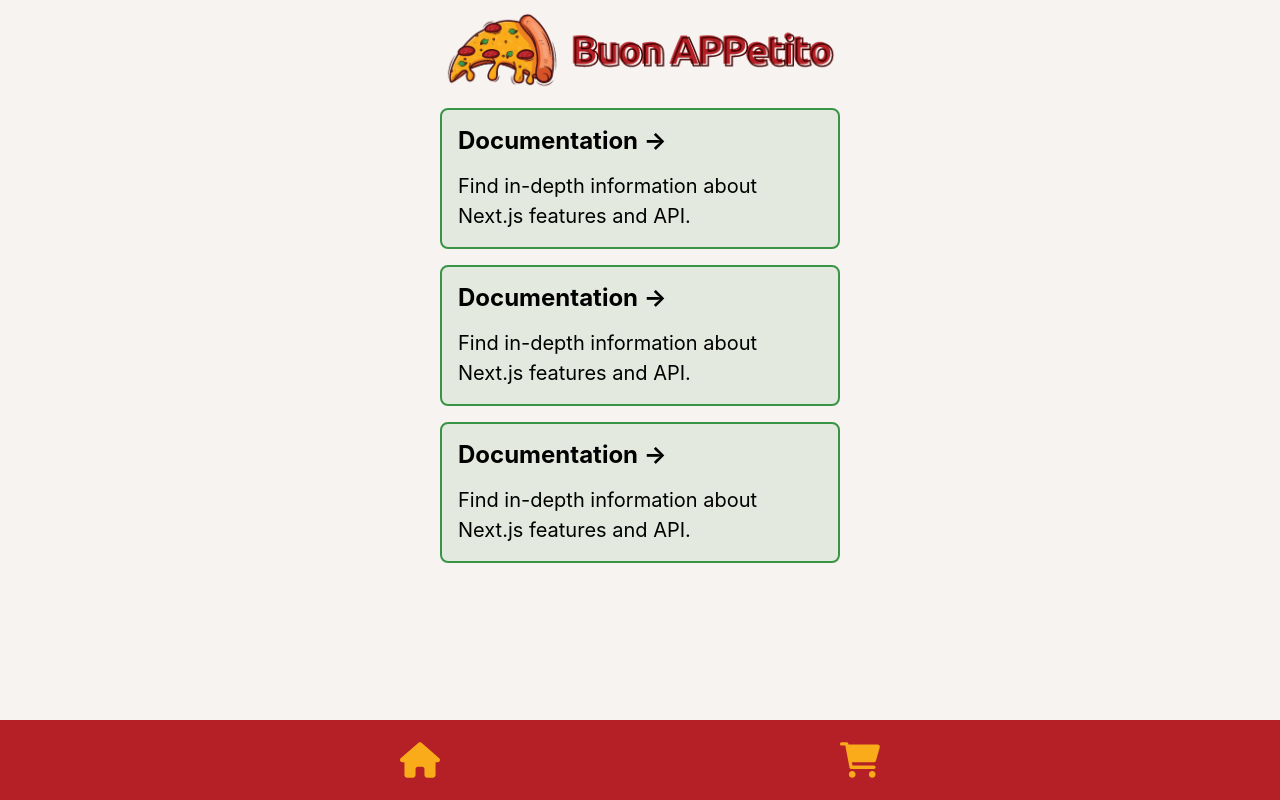
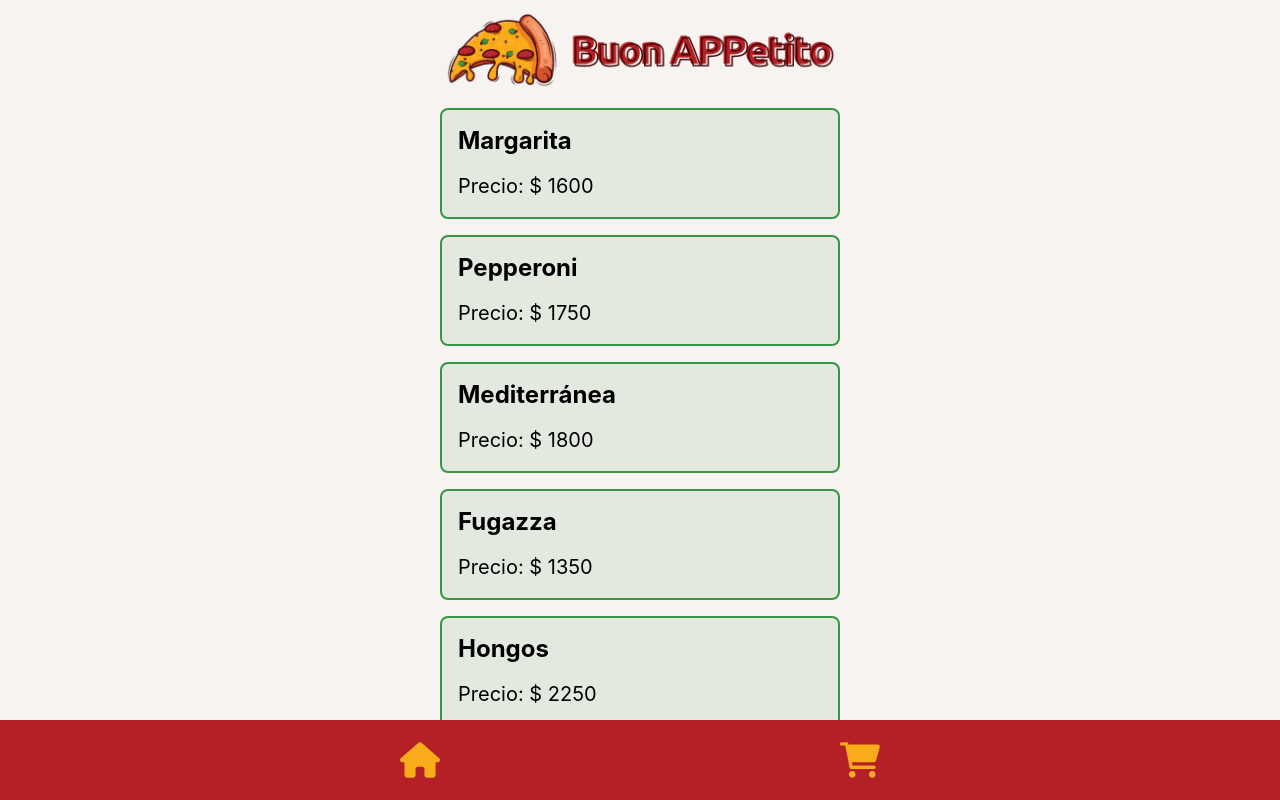
Before and after one commit to matiasjaliff/RCDrkTLX07YpvK0QIWic, a Next.js app: page / in a window 1280 px wide. Built offline with nearby package versions, Linux system fonts and the light colour scheme.

Commit message:
data fetching from json

```diff
--- a/components/Header.js
+++ b/components/Header.js
@@ -7,7 +7,7 @@ import logo from "../public/images/logo2.png";
 function Header() {
   return (
     <header className={styles.container}>
-      <Image src={logo} alt="Buon APPetito logo" className={styles.logo}/>
+      <Image src={logo} alt="Buon APPetito logo" priority className={styles.logo}/>
     </header>
   );
 }
--- a/components/MainCard.js
+++ b/components/MainCard.js
@@ -1,10 +1,10 @@
 import styles from "./MainCard.module.css";
 
-function MainCard() {
+function MainCard({ pizza }) {
   return (
     <article className={styles.card}>
-      <h2>Documentation &rarr;</h2>
-      <p>Find in-depth information about Next.js features and API.</p>
+      <h2>{pizza.name}</h2>
+      <p>Precio: $ {`${pizza.price}`}</p>
     </article>
   );
 }
--- a/components/MainCard.module.css
+++ b/components/MainCard.module.css
@@ -1,5 +1,6 @@
 .card {
-  margin: 0.5rem;
+  width: 100%;
+  margin: 0.5rem 0;
   padding: 1rem;
   text-align: left;
   color: inherit;
--- /dev/null
+++ b/db/data.json
@@ -0,0 +1,32 @@
+[
+  {
+    "name": "Margarita",
+    "price": 1600,
+    "description": "Salsa de tomates italianos, mozzarella y albahaca, terminada con queso parmesano, pimienta negra y oliva.",
+    "ingredients": ["Albahaca", "Queso parmesano", "Pimienta negra", "Oliva"]
+  },
+  {
+    "name": "Pepperoni",
+    "price": 1750,
+    "description": "Salsa de tomates italianos, mozzarella y auténtico pepperoni. Terminada con pimienta negra y oliva.",
+    "ingredients": ["Pepperoni", "Pimienta negra", "Oliva"]
+  },
+  {
+    "name": "Mediterránea",
+    "price": 1800,
+    "description": "Salsa de tomates italianos, mozzarella, tomates cherry, aceitunas negras, terminada con pimienta negra, oliva con ajo y pesto de albahaca.",
+    "ingredients": ["Aceitunas negras", "Pimienta negra", "Oliva con ajo", "Pesto de albahaca"]
+  },
+  {
+    "name": "Fugazza",
+    "price": 1350,
+    "description": "Mozzarella, cebollas moradas y orégano, terminada con queso parmesano, pimienta negra y oliva.",
+    "ingredients": ["Orégano", "Queso parmesano", "Pimienta negra", "Oliva"]
+  },
+  {
+    "name": "Hongos",
+    "price": 2250,
+    "description": "Salsa de tomates italianos, mozzarella, hongos frescos portobello, jamón cocido natural, terminada con albahaca, pimienta negra y oliva.",
+    "ingredients": ["Jamón cocido", "Albahaca", "Pimienta negra", "Oliva"]
+  }
+]
--- a/pages/index.js
+++ b/pages/index.js
@@ -2,12 +2,20 @@ import MainCard from "../components/MainCard";
 
 import styles from "./index.module.css";
 
-export default function Home() {
+import menu from "../db/data.json";
+
+export async function getStaticProps() {
+  return {
+    props: { menu },
+  };
+}
+
+export default function Home({ menu }) {
   return (
     <main className={styles.container}>
-      <MainCard />
-      <MainCard />
-      <MainCard />
+      {menu.map((pizza) => (
+        <MainCard pizza={pizza} />
+      ))}
     </main>
   );
 }
```
